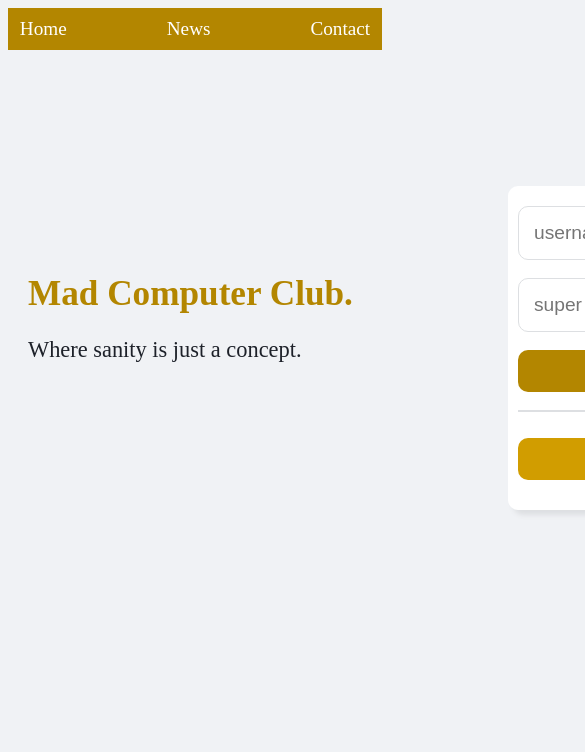
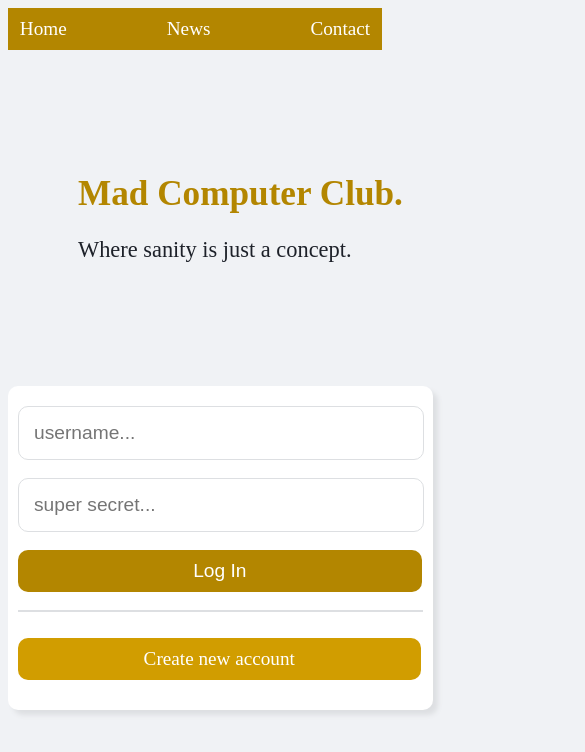
Before and after one commit to sweatshirt0/mad-comp-club, a React (Create React App) app: page / in a window 390 px wide. Shown: the top 752 px of the page, 585 px wide, since content can reach past the window. Built offline with nearby package versions, Linux system fonts and the light colour scheme.

Commit message:
mobile patch 1

```diff
--- a/src/index.css
+++ b/src/index.css
@@ -153,3 +153,21 @@
 	text-align: center;
 	font-size: 1.2rem;
 }
+
+@media screen and (max-width: 940px) {
+	.home-content-wrapper {
+		position: relative;
+		top: 100px;
+		left: 50px;
+		margin-left: auto;
+		margin-right: auto;
+	}
+
+	.login-wrapper {
+		position: relative;
+		top: 200px;
+		left: 0px;
+		margin-left: auto;
+		margin-right: auto;
+	}
+}
```
